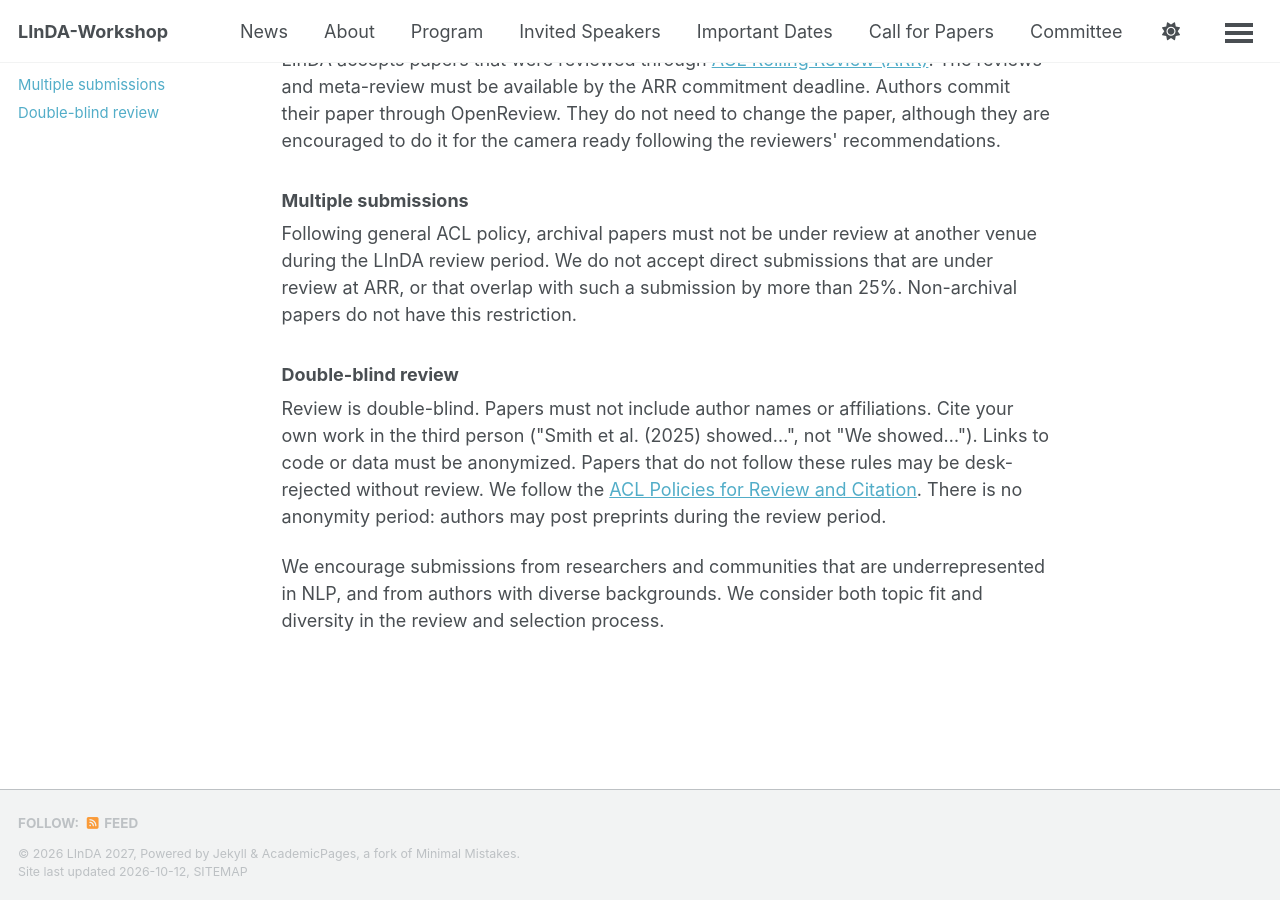
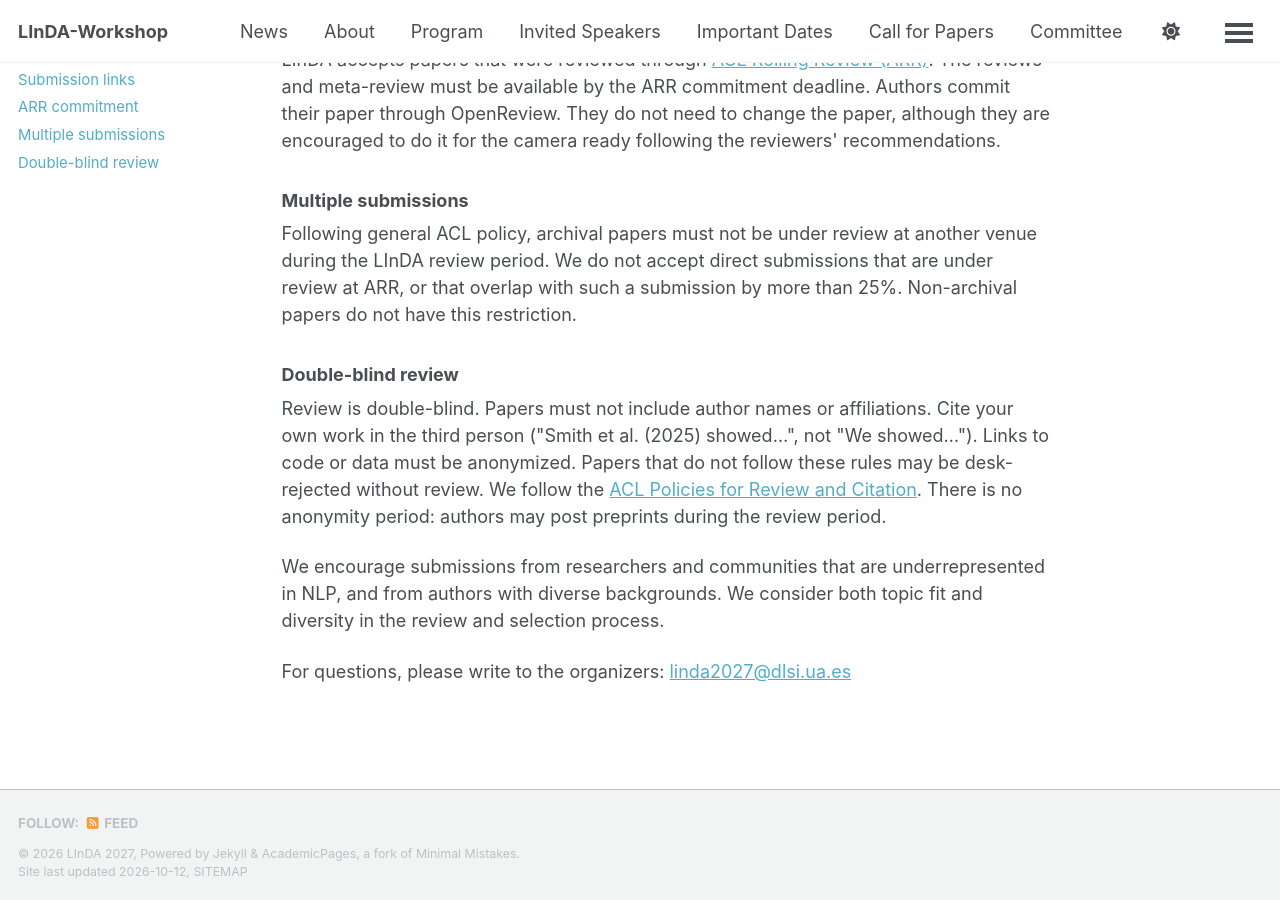
Before and after one commit to LInDA-Workshop/LInDA-Workshop.github.io, a Jekyll site: the page built from _pages/cfp.md, in a window 1280 px wide and 900 px high, scrolled down 2236 px. Built offline with Jekyll 4.4.1, drawn with Linux system fonts in a browser that asks for light colours; a style sheet for code colours, icons or effects is not loaded.

Commit message:
Add contact email for submission inquiries
Added contact information for questions regarding submissions.

```diff
--- a/_pages/cfp.md
+++ b/_pages/cfp.md
@@ -109,6 +109,8 @@ Venue: Megaron Athens International Conference Center (MAICC), Room: TBA</p>
 
 <p>We encourage submissions from researchers and communities that are underrepresented in NLP, and from authors with diverse backgrounds. We consider both topic fit and diversity in the review and selection process.</p>
 
+<p>For questions, please write to the organizers: <a href="mailto:linda2027@dlsi.ua.es">linda2027@dlsi.ua.es</a></p>
+
 <script>
 document.addEventListener('DOMContentLoaded', function () {
   var content = document.querySelector('.page__content') || document;
```
